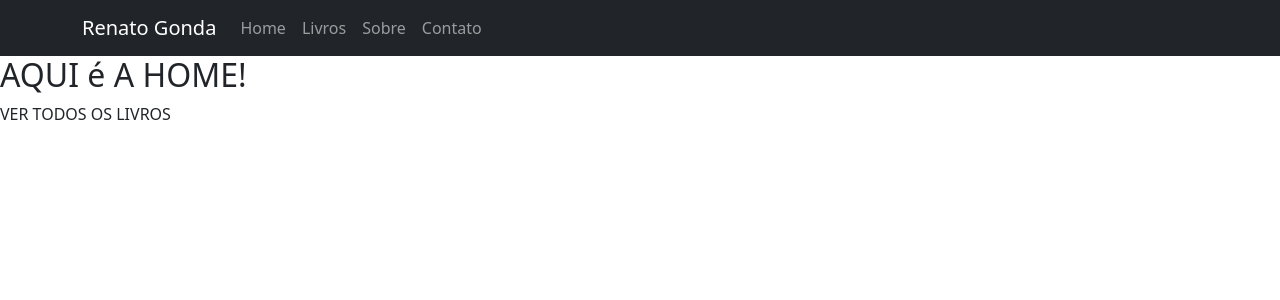
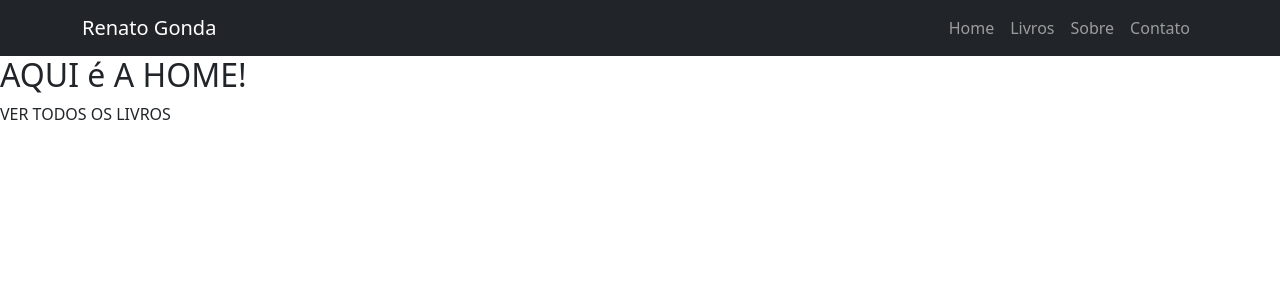
Before and after one commit to THIAGOMORGADO/Projeto_livros, a React (Create React App) app: page / in a window 1280 px wide. Shown: the top 300 px of the page. Built offline with nearby package versions, Linux system fonts and the light colour scheme.

Commit message:
fIINALIZANDO A NAVBAR RESPONSIVA ITEMS DE NAVEGAÇÃO PARA DOREITA

```diff
--- a/src/components/Card/index.js
+++ b/src/components/Card/index.js
@@ -1,7 +1,7 @@
 import React from 'react'
 import { useNavigate } from 'react-router-dom'
 
-import './styles.css'
+
 
 export function Card(props) {
   const navigate = useNavigate();
@@ -23,5 +23,4 @@ export function Card(props) {
       <button className="btn btn-success" onClick={() => handleGoToBookWithCodigo(codigo)}>+ Detalhes</button>
     </div>
   )
-
 }
--- a/src/components/Navbar/index.js
+++ b/src/components/Navbar/index.js
@@ -1,9 +1,14 @@
 import React, {useState} from 'react'
 import {useNavigate} from 'react-router-dom';
 
+
+
 import { Container, Nav, Navbar } from 'react-bootstrap/';
 
+
 import logo  from '../../assets/Logo.png';
+
+
 
 export  function NavBar() {
   const navigate = useNavigate();
@@ -24,21 +29,24 @@ export  function NavBar() {
 
   return (
     <>
-
-      <Navbar collapseOnSelect expand="lg" bg="dark" variant="dark">
-        <Container>
-          <Navbar.Brand onClick={handleHome}>
+      <Navbar collapseOnSelect expand="lg" bg="dark" variant="dark" >
+        <Container >
+        <Navbar.Brand href="#home">
             Renato Gonda
           </Navbar.Brand>
+
+
+          <Nav className="justify-content-end">
           <Navbar.Toggle aria-controls="responsive-navbar-nav" />
             <Navbar.Collapse id="responsive-navbar-nav">
-            <Nav className="me-auto">
+              <Nav className="justify-content-end bar">
                   <Nav.Link onClick={handleHome}>Home</Nav.Link>
                   <Nav.Link onClick={handleBooks}>Livros</Nav.Link>
                   <Nav.Link onClick={handleAbout}>Sobre</Nav.Link>
                   <Nav.Link onClick={handleContacts}>Contato</Nav.Link>
               </Nav>
             </Navbar.Collapse>
+          </Nav>
       </Container>
     </Navbar>
     </>
```
Lines whose indentation alone changed are shown as unchanged.
